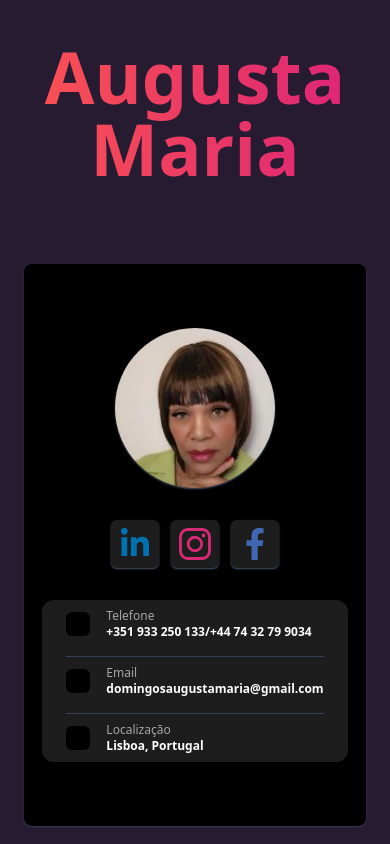
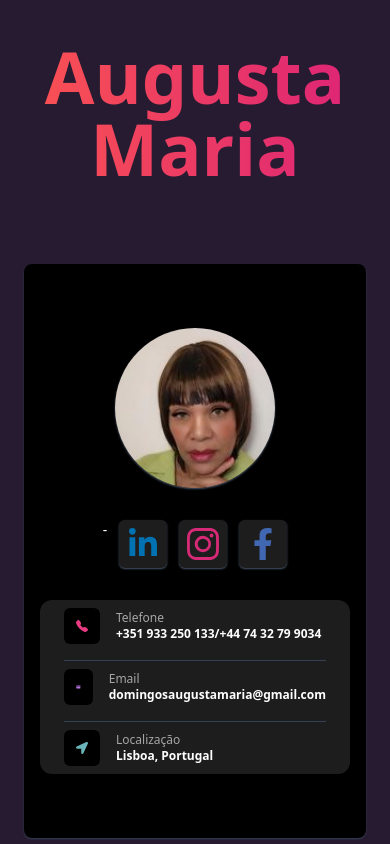
Before and after one commit to hendellcosta/augusta-maria-portf, a React (Vite) app: page / in a window 390 px wide. Shown: the top 844 px of the page. Built offline with nearby package versions, Linux system fonts and the light colour scheme.

Commit message:
icons-decrease-mobile

```diff
--- a/src/App.tsx
+++ b/src/App.tsx
@@ -19,7 +19,7 @@ function App() {
       <div className="bg-black w-full flex flex-col items-center py-16 text-white gap-8 text-sm lg:text-lg rounded-lg lg:max-w-lg px-4 shadow-sm shadow-slate-700">
         <img src={profile} alt="Foto de Augusta Maria" id='profile' className='w-40 rounded-full shadow-sm shadow-slate-600' />
 
-        <div className='flex flex-row gap-3'>
+        <div className='flex flex-row gap-3'>-
         <FaLinkedinIn id='linkedin' className='social rounded-md text-5xl p-2 text-linkedin shadow-slate-600 shadow-sm' />
         <BsInstagram id='instagram' className='social bg-likeBlack rounded-md text-5xl p-2 text-instagram shadow-slate-600 shadow-sm' />
         <FaFacebookF id='facebook' className='social bg-likeBlack rounded-md text-5xl p-2 text-facebook shadow-slate-600 shadow-sm' />
@@ -27,7 +27,7 @@ function App() {
 
         <div className='bg-likeBlack px-6 grid grid-cols-1 gap-2 divide-y divide-slate-700 rounded-xl text-xs sm:text-xl'>
           <div className='flex flex-row items-center gap-4 py-2'>
-            <BsTelephoneFill className='text-phone text-2xl sm:text-5xl bg-black p-3 rounded-md hover:text-white transition-all' />
+            <BsTelephoneFill className='text-phone text-4xl sm:text-5xl bg-black p-3 rounded-md hover:text-white transition-all' />
             <span className='flex flex-col text-start'>
               <p className='text-slate'>Telefone</p>
               <p className='font-semibold'>+351 933 250 133/+44 74 32 79 9034</p>
@@ -35,7 +35,7 @@ function App() {
           </div>
 
           <div className='flex flex-row items-center gap-4 py-2'>
-            <MdEmail className='text-email text-2xl sm:text-5xl bg-black p-3 rounded-md hover:text-white transition-all' />
+            <MdEmail className='text-email text-4xl sm:text5xl bg-black p-3 rounded-md hover:text-white transition-all' />
             <span className='flex flex-col text-start'>
               <p className='text-slate'>Email</p>
               <p className='font-semibold'>domingosaugustamaria@gmail.com</p>
@@ -43,7 +43,7 @@ function App() {
           </div>
 
           <div className='flex flex-row items-center gap-4 py-2'>
-            <FaLocationArrow className='text-location text-2xl sm:text-5xl bg-black p-3 rounded-md hover:text-white transition-all' />
+            <FaLocationArrow className='text-location text-4xl sm:text-5xl bg-black p-3 rounded-md hover:text-white transition-all' />
             <span className='flex flex-col text-start'>
               <p className='text-slate'>Localização</p>
               <p className='font-semibold'>Lisboa, Portugal</p>
```
